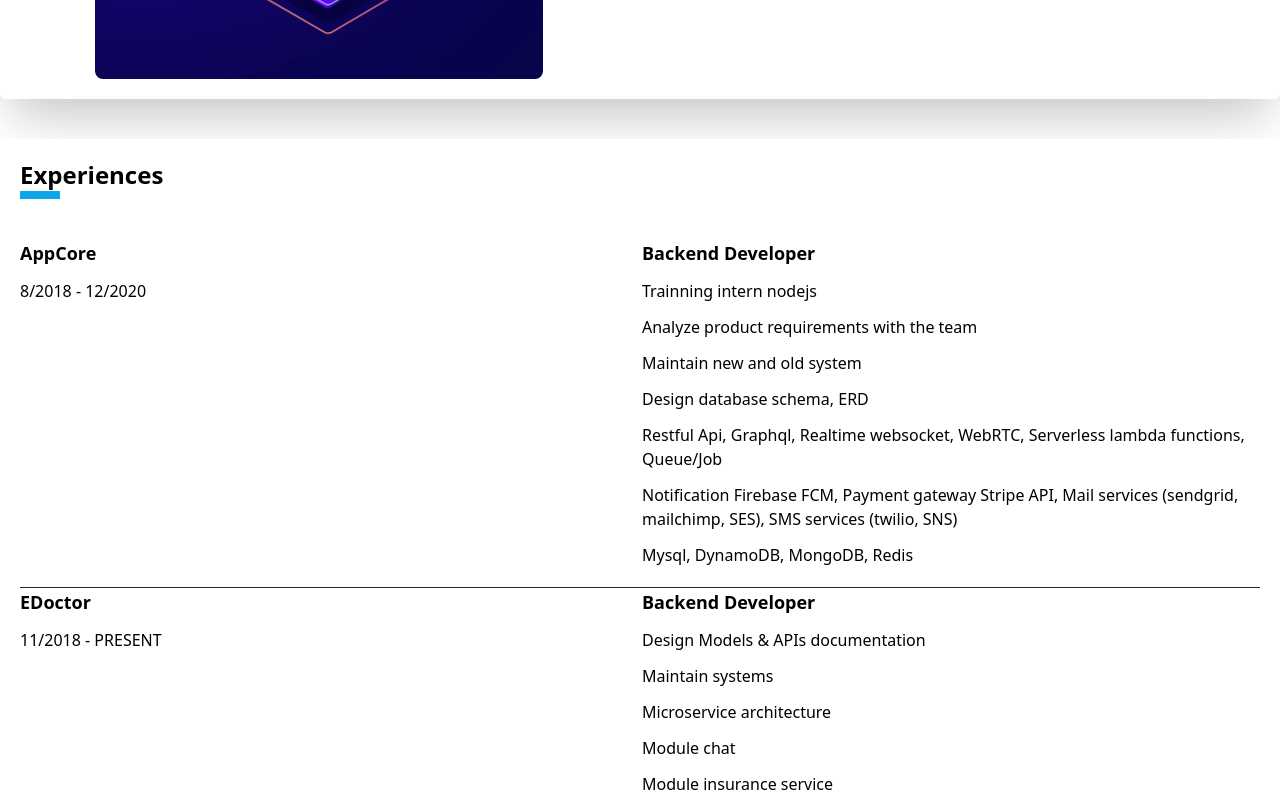
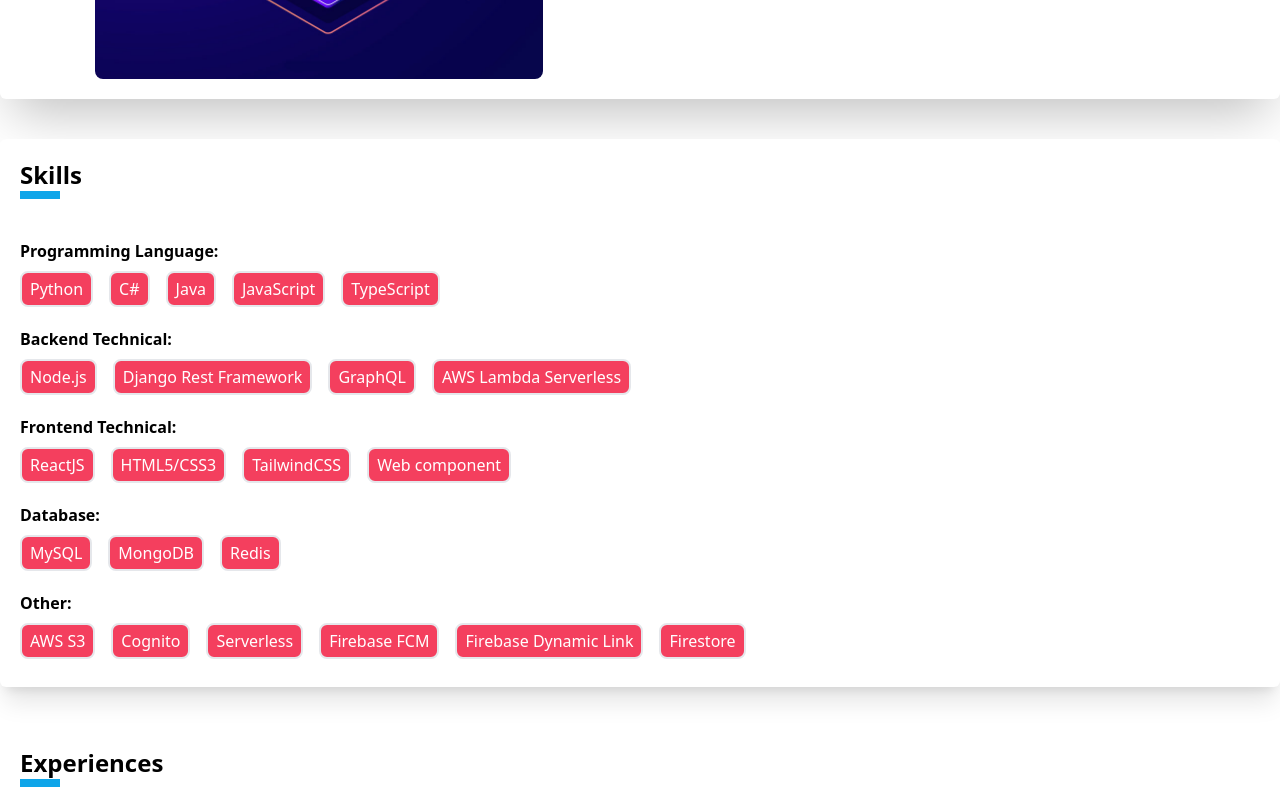
Before and after one commit to quocduvp/my-portfolio, a Next.js app: page / in a window 1280 px wide. Shown: the part 1080-1880 px from the top of the page. Built offline with nearby package versions, Linux system fonts and the light colour scheme.

Commit message:
Added skill tab

```diff
--- a/components/header/Menu.tsx
+++ b/components/header/Menu.tsx
@@ -6,6 +6,10 @@
   {
     label: 'Abouts',
     id: 'Abouts',
+  },
+  {
+    label: 'Skils',
+    id: 'Skills',
   },
   {
     label: 'Experiences',
--- a/components/main/Main.tsx
+++ b/components/main/Main.tsx
@@ -3,6 +3,7 @@
 import Experiences from './Experiences'
 import Menu from '../header/Menu'
 import Project from './Projects'
+import Skill from './Skills'
 
 
 
@@ -15,6 +16,8 @@
       <Content />
       <Abouts/>
       <div className="h-20"></div>
+      <Skill/>
+      <div className="h-20"></div>
       <Experiences/>
       <div className="h-20"></div>
       <Project />
--- /dev/null
+++ b/components/main/Skills.tsx
@@ -0,0 +1,46 @@
+import SkillData from '../../data/skills.json'
+
+interface SkillItemProps {
+  items: String[]
+}
+
+const SkillItems: React.FC<SkillItemProps> = ({ items }) => {
+  return (
+    <div className="my-2 flex flex-wrap md:space-x-4">
+      {items.map((item, index) => {
+        return (
+          <div
+            className="rounded-lg border-2 bg-rose-500 px-2 py-1 text-white"
+            key={index}
+          >
+            {item}
+          </div>
+        )
+      })}
+    </div>
+  )
+}
+const Skill = () => {
+  return (
+    <div id="Skills" className="container z-10 mx-auto">
+      <div className="mt-10 rounded-md bg-white px-5 py-5 shadow-xl md:-mt-10">
+        <div className="mb-10 w-full">
+          <p className="text-2xl font-bold">Skills</p>
+          <p className="w-10 border-4 border-sky-500"></p>
+        </div>
+        <div className="flex flex-col space-y-3">
+          {SkillData.map((item, index) => {
+            return (
+              <div key={index}>
+                <p className="font-bold">{item.name}:</p>
+                <SkillItems items={item.values} />
+              </div>
+            )
+          })}
+        </div>
+      </div>
+    </div>
+  )
+}
+
+export default Skill
--- a/data/experiences.json
+++ b/data/experiences.json
@@ -3,13 +3,13 @@
         "companyName": "AppCore",
         "position": "Backend Developer",
         "startDate": "8/2018",
-        "endDate": "12/2020",
+        "endDate": "11/2020",
         "description": "<ul class='space-y-3'><li>Trainning intern nodejs</li><li>Analyze product requirements with the team</li><li>Maintain new and old system</li><li>Design database schema, ERD</li><li>Restful Api, Graphql, Realtime websocket, WebRTC, Serverless lambda functions, Queue/Job</li><li>Notification Firebase FCM, Payment gateway Stripe API, Mail services (sendgrid, mailchimp, SES), SMS services (twilio, SNS)</li><li>Mysql, DynamoDB, MongoDB, Redis</li></ul>"
     },
     {
         "companyName": "EDoctor",
         "position": "Backend Developer",
-        "startDate": "11/2018",
+        "startDate": "12/2020",
         "endDate": "PRESENT",
         "description": "<ul class='space-y-3'><li><p>Design Models & APIs documentation</p></li><li><p>Maintain systems</p></li><li><p>Microservice architecture</p></li><li><p>Module chat</p></li><li><p>Module&nbsp;insurance service</p></li><li><p>Module connect SPO2</p></li></ul>"
     }
--- /dev/null
+++ b/data/skills.json
@@ -0,0 +1,49 @@
+[
+    {
+        "name": "Programming Language",
+        "values": [
+            "Python",
+            "C#",
+            "Java",
+            "JavaScript",
+            "TypeScript"
+        ]
+    },
+    {
+        "name": "Backend Technical",
+        "values": [
+            "Node.js",
+            "Django Rest Framework",
+            "GraphQL",
+            "AWS Lambda Serverless"
+        ]
+    },
+    {
+        "name": "Frontend Technical",
+        "values": [
+            "ReactJS",
+            "HTML5/CSS3",
+            "TailwindCSS",
+            "Web component"
+        ]
+    },
+    {
+        "name": "Database",
+        "values": [
+            "MySQL",
+            "MongoDB",
+            "Redis"
+        ]
+    },
+    {
+        "name": "Other",
+        "values": [
+            "AWS S3",
+            "Cognito",
+            "Serverless",
+            "Firebase FCM",
+            "Firebase Dynamic Link",
+            "Firestore"
+        ]
+    }
+]
```
